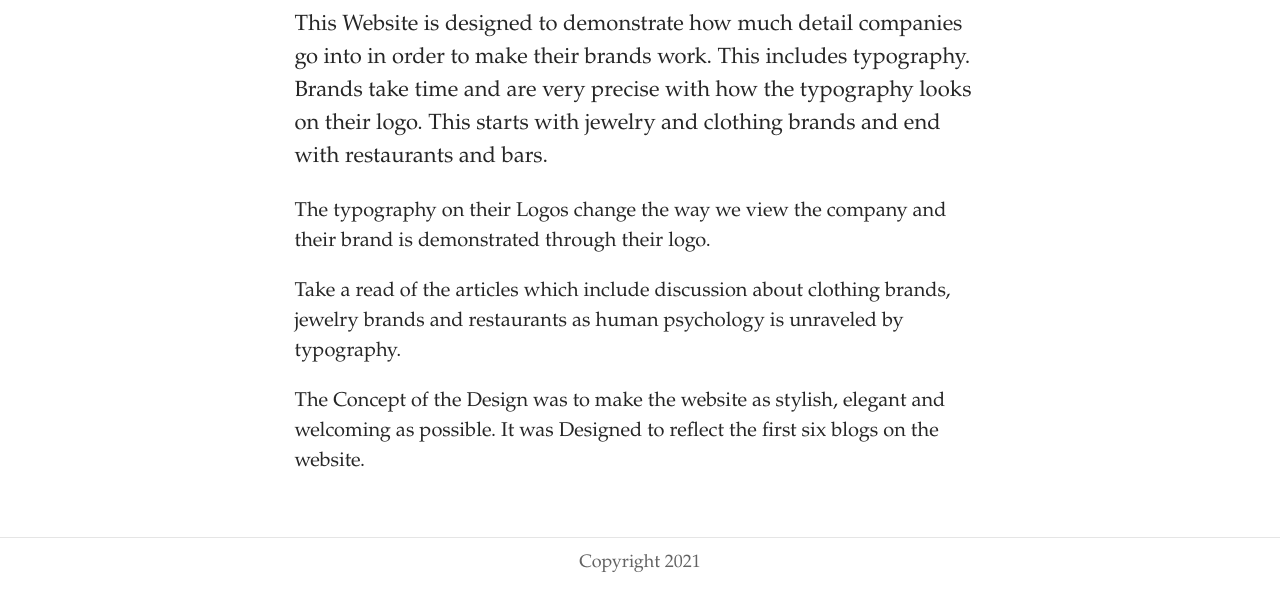
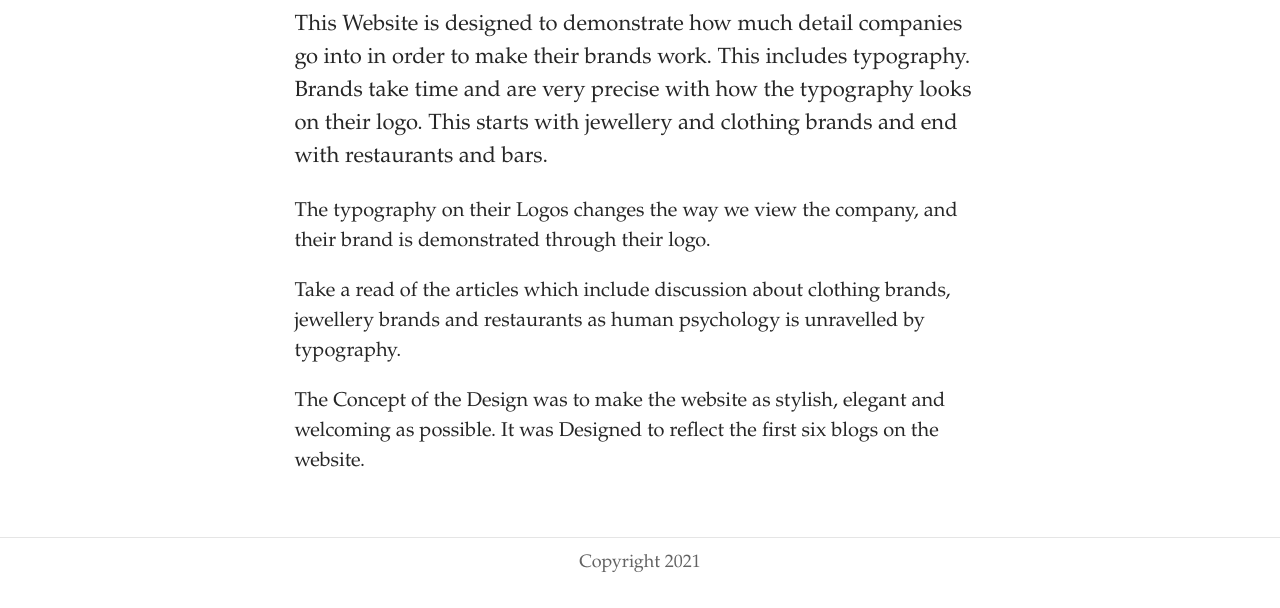
Before and after one commit to IvanTitov9/TypoWebsite, a Jekyll site: the page built from pages/about.md, in a window 1280 px wide and 950 px high, cut to the strip 342-950 px from the top of the window. Built offline with Jekyll 4.4.1, drawn with Linux system fonts in a browser that asks for light colours; some web fonts are replaced.

Commit message:
Update Page “about”

```diff
--- a/pages/about.md
+++ b/pages/about.md
@@ -11,10 +11,10 @@
 description: null
 show: true
 ---
-This Website is designed to demonstrate how much detail companies go into in order to make their brands work. This includes typography. Brands take time and are very precise with how the typography looks on their logo. This starts with jewelry and clothing brands and end with restaurants and bars.
+This Website is designed to demonstrate how much detail companies go into in order to make their brands work. This includes typography. Brands take time and are very precise with how the typography looks on their logo. This starts with jewellery and clothing brands and end with restaurants and bars.
 
-The typography on their Logos change the way we view the company and their brand is demonstrated through their logo.
+The typography on their Logos changes the way we view the company, and their brand is demonstrated through their logo.
 
-Take a read of the articles which include discussion about clothing brands, jewelry brands and restaurants as human psychology is unraveled by typography.
+Take a read of the articles which include discussion about clothing brands, jewellery brands and restaurants as human psychology is unravelled by typography.
 
 The Concept of the Design was to make the website as stylish, elegant and welcoming as possible. It was Designed to reflect the first six blogs on the website.
```
